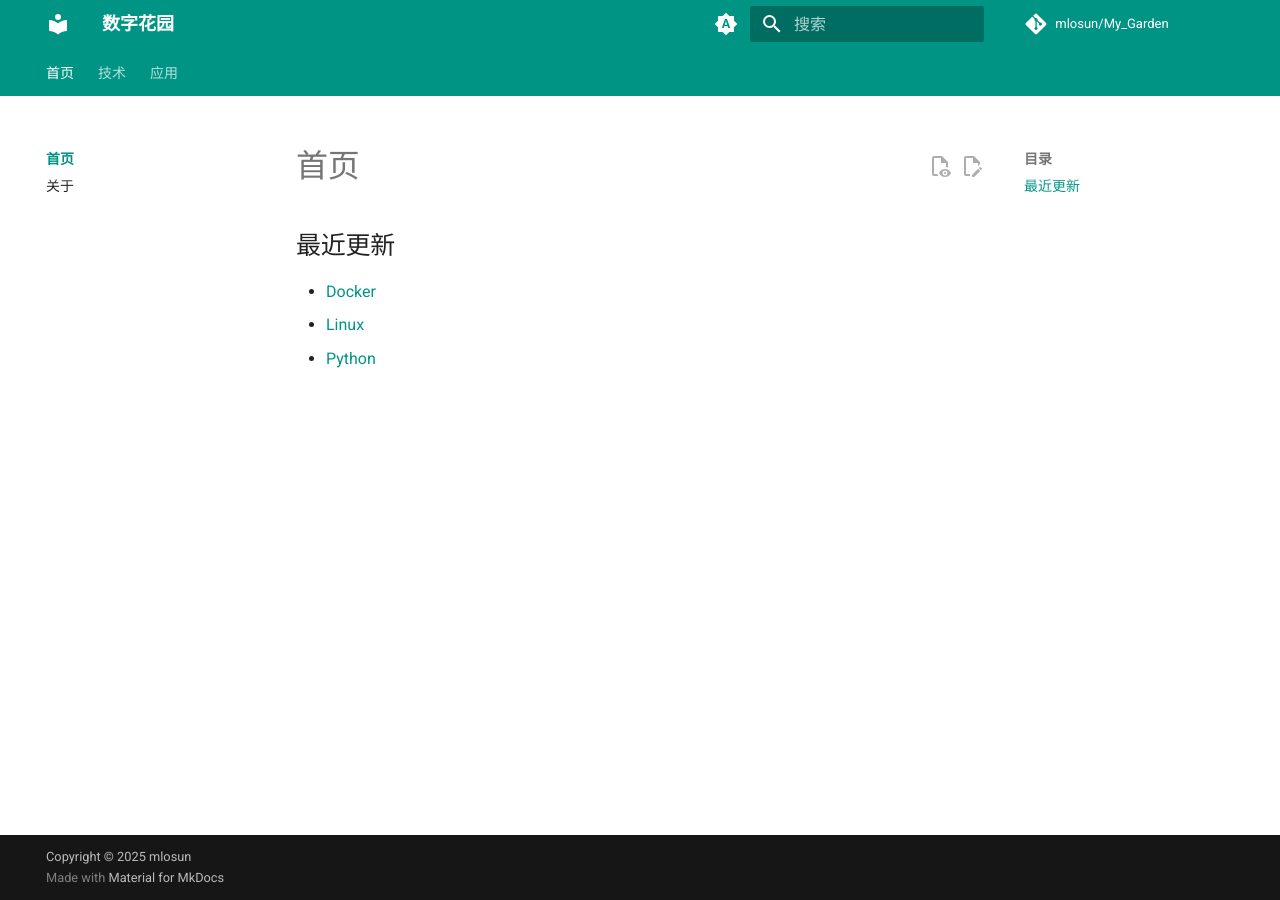
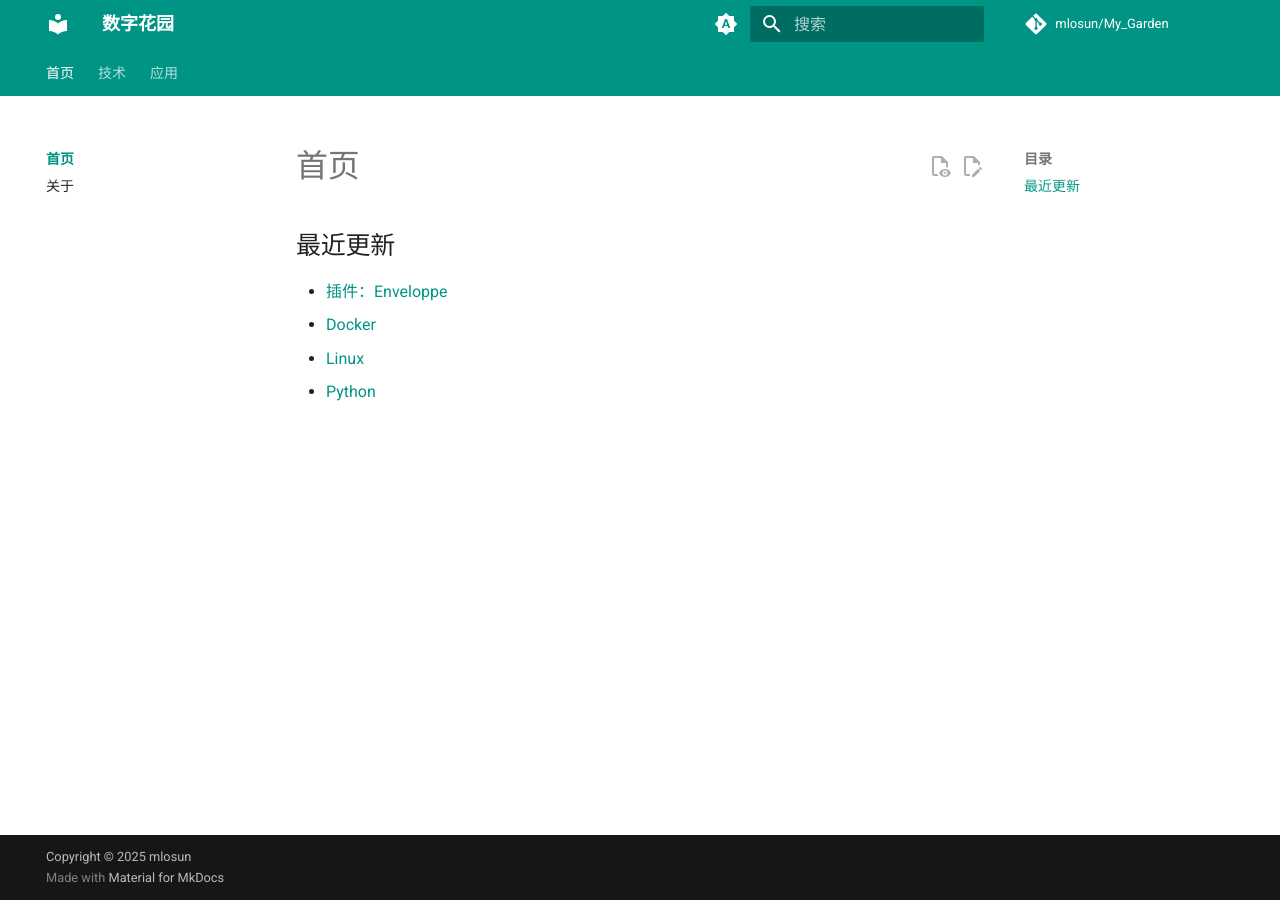
Before and after one commit to mlosun/My_Garden, an MkDocs documentation site: the page built from docs/index.md, in a window 1280 px wide. Built offline with MkDocs 1.6.1 and Material for MkDocs 9.7.7, drawn with Linux system fonts in a browser that asks for light colours; comment, search, counter and statistics services are not loaded.

Commit message:
PUSH NOTE : index.md

```diff
--- a/docs/index.md
+++ b/docs/index.md
@@ -8,6 +8,7 @@ share: true
 
 ## 最近更新
 
+- [插件：Enveloppe](./obsidian/%E6%8F%92%E4%BB%B6%EF%BC%9AEnveloppe.md)
 - [Docker](./tech/Docker.md)
 - [Linux](./tech/Linux.md)
 - [Python](./tech/Python.md)
```
